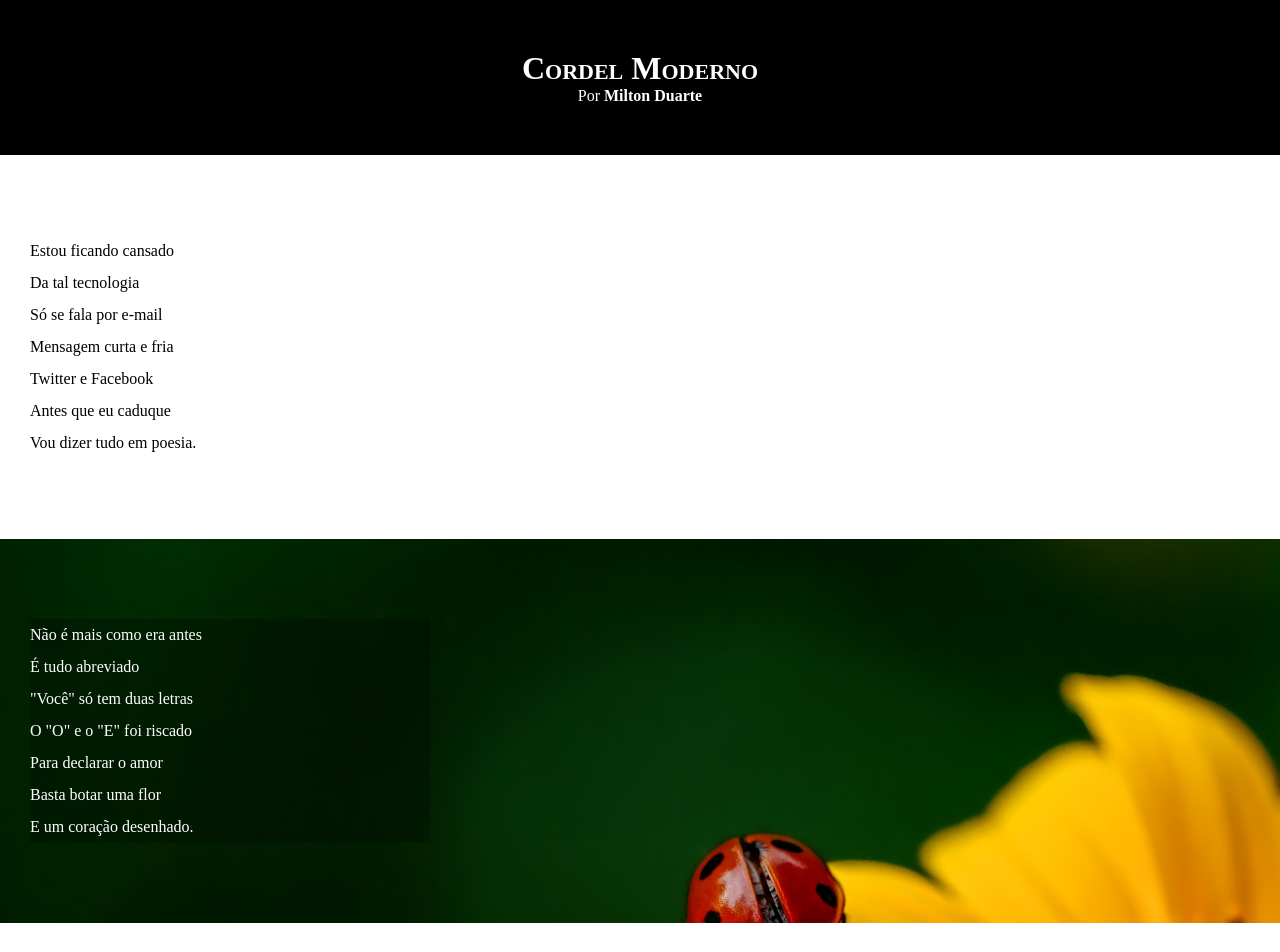
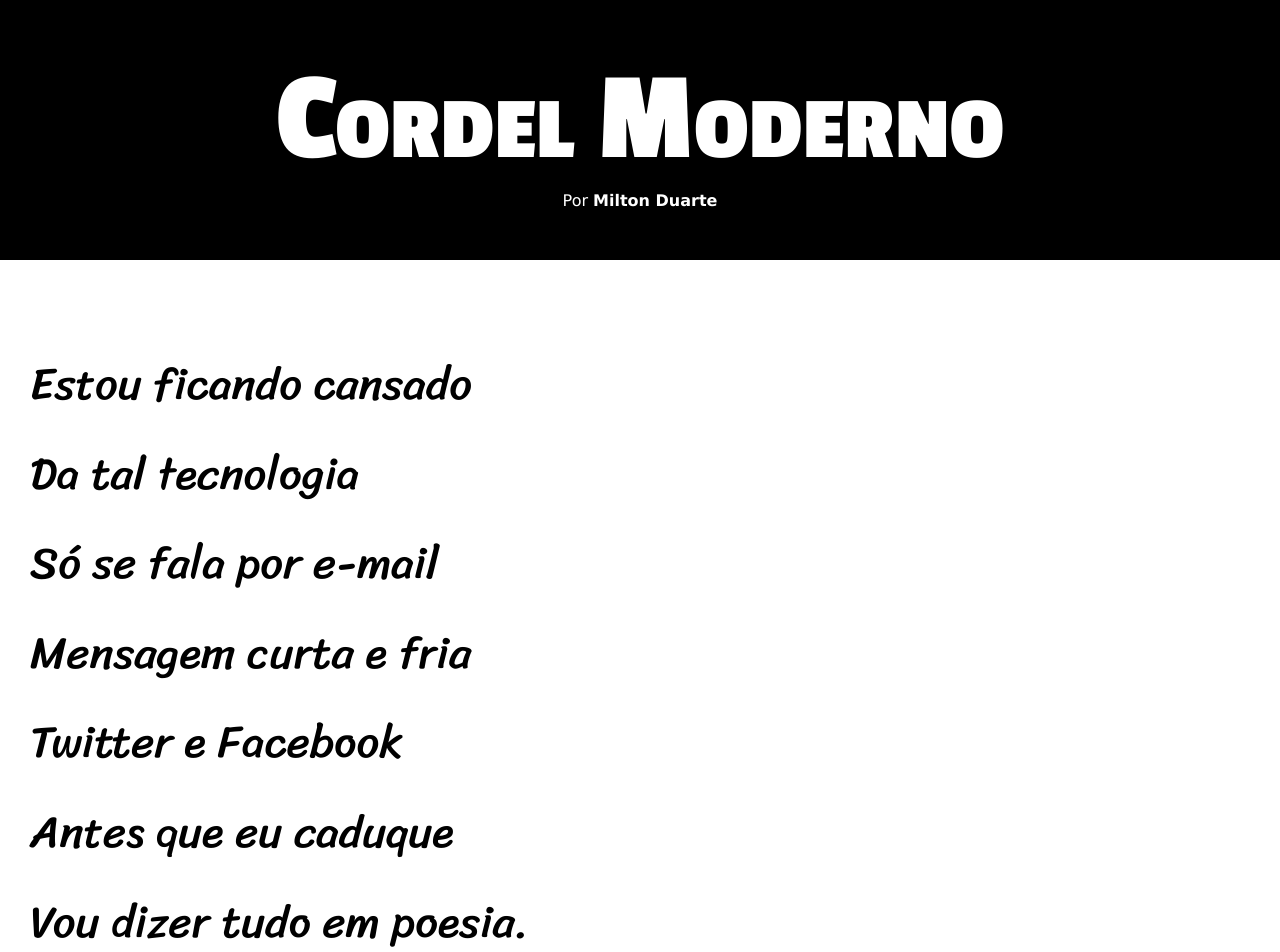
Before and after one commit to jeanpereira3/cordel-moderno, a plain HTML site: page index.html in a window 1280 px wide. Shown: the top 952 px of the page. Drawn offline with Linux system fonts and the light colour scheme.

Commit message:
Fortatacao final de cabecalho e textos

```diff
--- a/css/style.css
+++ b/css/style.css
@@ -1,3 +1,11 @@
+@import url('https://fonts.googleapis.com/css2?family=Passion+One:wght@400;700&family=Sriracha&display=swap');
+
+:root {
+    --fonte1: Verdana, Geneva, Tahoma, sans-serif;
+    --fonte2: 'Passion One', cursive;
+    --fonte3: 'Sriracha', cursive;
+}
+
 * {
     margin: 0;
     padding: 0;
@@ -6,6 +14,7 @@
 html,
 body {
     min-height: 100vh;
+    font-family: var(--fonte1);
 }
 
 a {
@@ -28,6 +37,8 @@ header {
 header>h1 {
     padding-top: 50px;
     font-variant: small-caps;
+    font-family: var(--fonte2);
+    font-size: 10vw;
 }
 
 header>p {
@@ -40,6 +51,8 @@ section {
     padding-bottom: 10vh;
     line-height: 2em;
     padding-left: 30px;
+    font-family: var(--fonte3);
+    font-size: 3.5vw;
 }
 
 section.normal {
@@ -49,12 +62,14 @@ section.normal {
 
 section.imagem {
     background: url('../img/background001.jpg');
-    background-size: 100%;
+    background-size: cover;
+    background-attachment: fixed;
     color: #fff;
 }
 
 section.imagem>p {
-    width: 400px;
+    display: inline-block;
+    padding: 5px;
     background: rgba(0, 0, 0, 0.247);
 }
 
```
